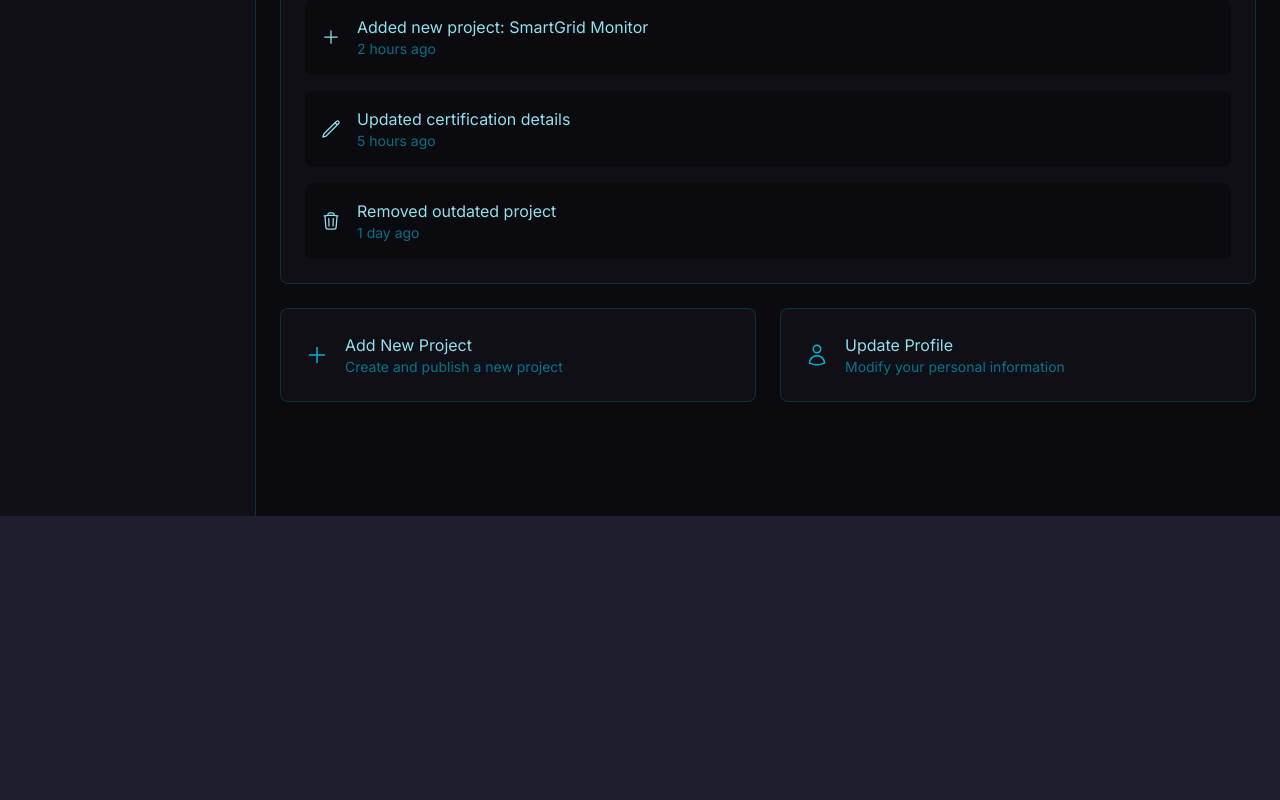
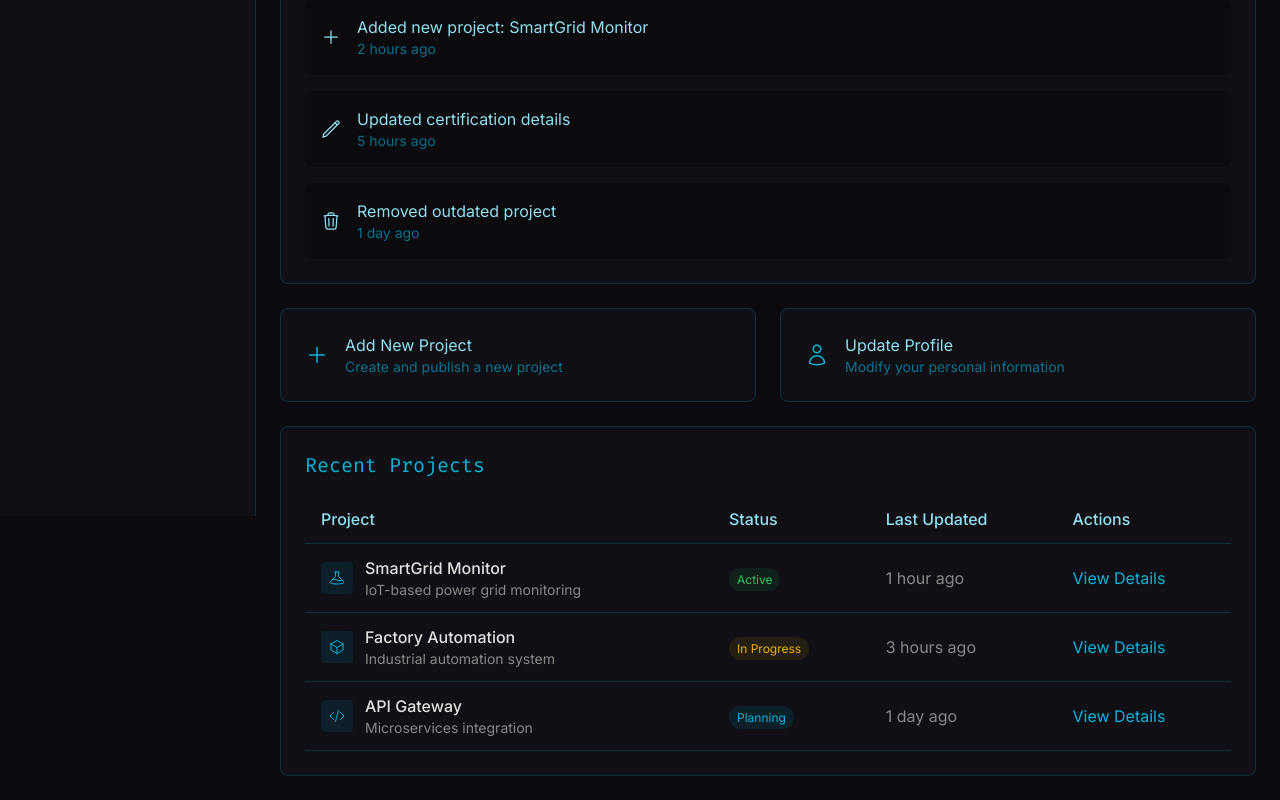
Before and after one commit to oondels/hendriusfelix-portfolio, a Vue app: page /admin in a window 1280 px wide. Shown: the part 284-1084 px from the top of the page. Before the commit the page ends 800 px from the top, so only its background shows below. Built offline with nearby package versions, Linux system fonts and the light colour scheme.

Commit message:
Redesign Admin Dashboard

```diff
--- a/src/components/admin/AdminDashboard.vue
+++ b/src/components/admin/AdminDashboard.vue
@@ -5,32 +5,32 @@
       <div
         v-for="stat in stats"
         :key="stat.name"
-        class="bg-[#0f0f15] p-6 rounded-lg border border-[#00b4d8]/20"
+        class="bg-admin-card p-6 rounded-lg border border-admin-border"
       >
         <div class="flex items-center">
-          <component :is="stat.icon" class="w-8 h-8 text-[#00b4d8]" />
+          <component :is="stat.icon" class="w-8 h-8 text-admin-accent" />
           <div class="ml-4">
-            <p class="text-sm text-[#90e0ef]">{{ stat.name }}</p>
-            <p class="text-2xl font-semibold text-[#00b4d8]">{{ stat.value }}</p>
+            <p class="text-sm text-admin-accent-light">{{ stat.name }}</p>
+            <p class="text-2xl font-semibold text-admin-accent">{{ stat.value }}</p>
           </div>
         </div>
       </div>
     </div>
 
     <!-- Recent Activity -->
-    <div class="bg-[#0f0f15] rounded-lg border border-[#00b4d8]/20">
+    <div class="bg-admin-card rounded-lg border border-admin-border">
       <div class="p-6">
-        <h2 class="text-xl text-[#00b4d8] font-mono mb-4">Recent Activity</h2>
+        <h2 class="text-xl text-admin-accent font-mono mb-4">Recent Activity</h2>
         <div class="space-y-4">
           <div
             v-for="(activity, index) in recentActivity"
             :key="index"
-            class="flex items-center p-4 bg-[#0a0a0f] rounded-lg"
+            class="flex items-center p-4 bg-admin-bg rounded-lg"
           >
-            <component :is="activity.icon" class="w-5 h-5 text-[#90e0ef]" />
+            <component :is="activity.icon" class="w-5 h-5 text-admin-accent-light" />
             <div class="ml-4">
-              <p class="text-[#90e0ef]">{{ activity.description }}</p>
-              <p class="text-sm text-[#00b4d8]/60">{{ activity.timestamp }}</p>
+              <p class="text-admin-accent-light">{{ activity.description }}</p>
+              <p class="text-sm text-admin-accent/60">{{ activity.timestamp }}</p>
             </div>
           </div>
         </div>
@@ -42,15 +42,65 @@
       <div
         v-for="action in quickActions"
         :key="action.name"
-        class="bg-[#0f0f15] p-6 rounded-lg border border-[#00b4d8]/20 cursor-pointer hover:bg-[#00b4d8]/5 transition-colors duration-200"
+        class="bg-admin-card p-6 rounded-lg border border-admin-border cursor-pointer hover:bg-admin-accent/5 transition-colors duration-200"
         @click="action.onClick"
       >
         <div class="flex items-center">
-          <component :is="action.icon" class="w-6 h-6 text-[#00b4d8]" />
+          <component :is="action.icon" class="w-6 h-6 text-admin-accent" />
           <div class="ml-4">
-            <h3 class="text-[#90e0ef]">{{ action.name }}</h3>
-            <p class="text-sm text-[#00b4d8]/60">{{ action.description }}</p>
+            <h3 class="text-admin-accent-light">{{ action.name }}</h3>
+            <p class="text-sm text-admin-accent/60">{{ action.description }}</p>
           </div>
+        </div>
+      </div>
+    </div>
+
+    <!-- Recent Projects Table -->
+    <div class="bg-admin-card rounded-lg border border-admin-border overflow-hidden">
+      <div class="p-6">
+        <h2 class="text-xl text-admin-accent font-mono mb-4">Recent Projects</h2>
+        <div class="overflow-x-auto">
+          <table class="w-full">
+            <thead>
+              <tr class="border-b border-admin-border">
+                <th class="text-left py-3 px-4 text-admin-accent-light font-medium">Project</th>
+                <th class="text-left py-3 px-4 text-admin-accent-light font-medium">Status</th>
+                <th class="text-left py-3 px-4 text-admin-accent-light font-medium">Last Updated</th>
+                <th class="text-left py-3 px-4 text-admin-accent-light font-medium">Actions</th>
+              </tr>
+            </thead>
+            <tbody>
+              <tr v-for="project in recentProjects" :key="project.id" class="border-b border-admin-border">
+                <td class="py-3 px-4">
+                  <div class="flex items-center">
+                    <div class="w-8 h-8 rounded bg-admin-accent/10 flex items-center justify-center">
+                      <component :is="project.icon" class="w-4 h-4 text-admin-accent" />
+                    </div>
+                    <div class="ml-3">
+                      <p class="text-admin-text font-medium">{{ project.name }}</p>
+                      <p class="text-sm text-admin-text-dim">{{ project.description }}</p>
+                    </div>
+                  </div>
+                </td>
+                <td class="py-3 px-4">
+                  <span :class="[
+                    'px-2 py-1 text-xs rounded-full',
+                    project.status === 'Active' ? 'bg-green-500/10 text-green-500' :
+                    project.status === 'In Progress' ? 'bg-yellow-500/10 text-yellow-500' :
+                    'bg-admin-accent/10 text-admin-accent'
+                  ]">
+                    {{ project.status }}
+                  </span>
+                </td>
+                <td class="py-3 px-4 text-admin-text-dim">{{ project.lastUpdated }}</td>
+                <td class="py-3 px-4">
+                  <button class="text-admin-accent hover:text-admin-accent-light transition-colors duration-200">
+                    View Details
+                  </button>
+                </td>
+              </tr>
+            </tbody>
+          </table>
         </div>
       </div>
     </div>
@@ -66,7 +116,10 @@ import {
   FolderIcon,
   PencilIcon,
   TrashIcon,
-  PlusIcon
+  PlusIcon,
+  CodeBracketIcon,
+  BeakerIcon,
+  CubeIcon
 } from '@heroicons/vue/24/outline';
 
 const router = useRouter();
@@ -110,4 +163,31 @@ const quickActions = [
     onClick: () => router.push('/admin/profile')
   }
 ];
+
+const recentProjects = [
+  {
+    id: 1,
+    name: 'SmartGrid Monitor',
+    description: 'IoT-based power grid monitoring',
+    status: 'Active',
+    lastUpdated: '1 hour ago',
+    icon: BeakerIcon
+  },
+  {
+    id: 2,
+    name: 'Factory Automation',
+    description: 'Industrial automation system',
+    status: 'In Progress',
+    lastUpdated: '3 hours ago',
+    icon: CubeIcon
+  },
+  {
+    id: 3,
+    name: 'API Gateway',
+    description: 'Microservices integration',
+    status: 'Planning',
+    lastUpdated: '1 day ago',
+    icon: CodeBracketIcon
+  }
+];
 </script>
```
